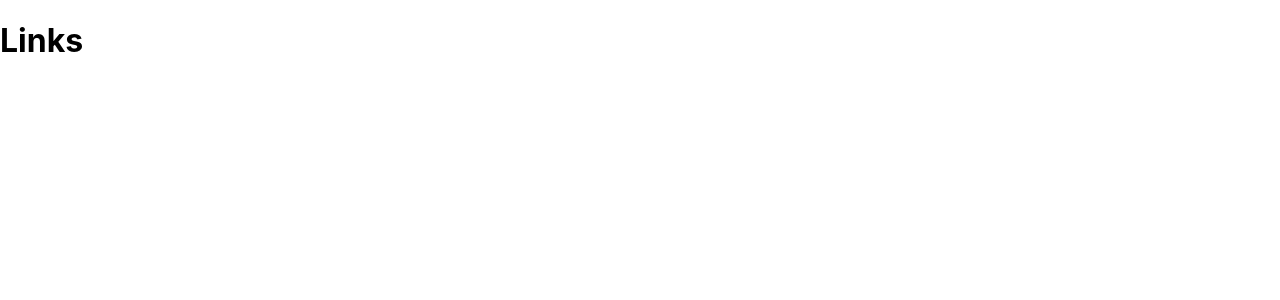
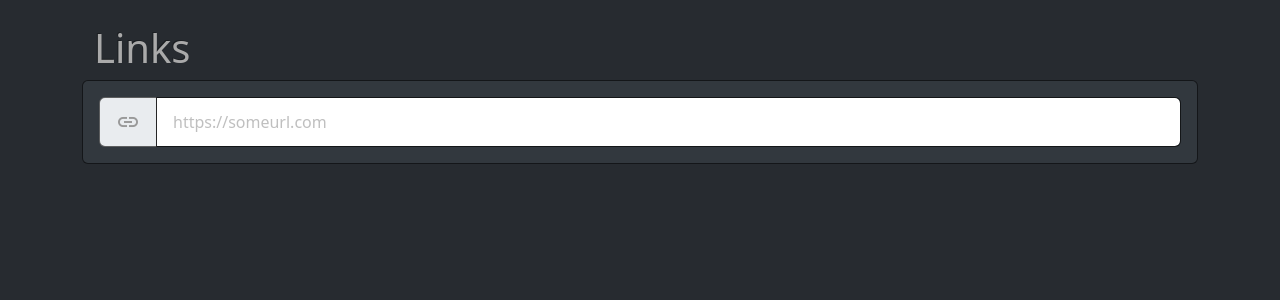
Before and after one commit to andres0191/CRUD-Xpath-Supports, a React (Create React App) app: page / in a window 1280 px wide. Shown: the top 300 px of the page. Built offline with nearby package versions, Linux system fonts and the light colour scheme.

Commit message:
configure materialize icons and style with bootswatch

```diff
--- a/public/index.html
+++ b/public/index.html
@@ -25,6 +25,7 @@
       Learn how to configure a non-root public URL by running `npm run build`.
     -->
     <title>React App</title>
+    <link href="https://fonts.googleapis.com/icon?family=Material+Icons" rel="stylesheet">
   </head>
   <body>
     <noscript>You need to enable JavaScript to run this app.</noscript>
--- a/src/App.js
+++ b/src/App.js
@@ -4,9 +4,11 @@ import LinkForm from './components/LinkForm';
 
 function App() {
   return (
-    <div>
-      <Links/>
-      <LinkForm/>
+    <div className="container p-4">
+      <div className="row">
+        <Links/>
+        <LinkForm/>
+      </div>
     </div>
   );
 }
--- a/src/components/LinkForm.js
+++ b/src/components/LinkForm.js
@@ -2,8 +2,18 @@ import React from 'react';
 
 const LinkForm = () => {
     return (
-        <form>
-
+        <form className="card card-body">
+            <div className="form-group input-group">
+                <div className="input-group-text bg-light">
+                <i class="material-icons">insert_link</i>
+                </div>
+                <input
+                    type="text"
+                    className="form-control"
+                    placeholder="https://someurl.com"
+                    name="url"
+                    />
+            </div>
         </form>
     )
 }
--- a/src/index.js
+++ b/src/index.js
@@ -5,6 +5,7 @@ import App from './App';
 import reportWebVitals from './reportWebVitals';
 
 import './firebase'
+import 'bootswatch/dist/slate/bootstrap.min.css'
 
 ReactDOM.render(
   <React.StrictMode>
```
